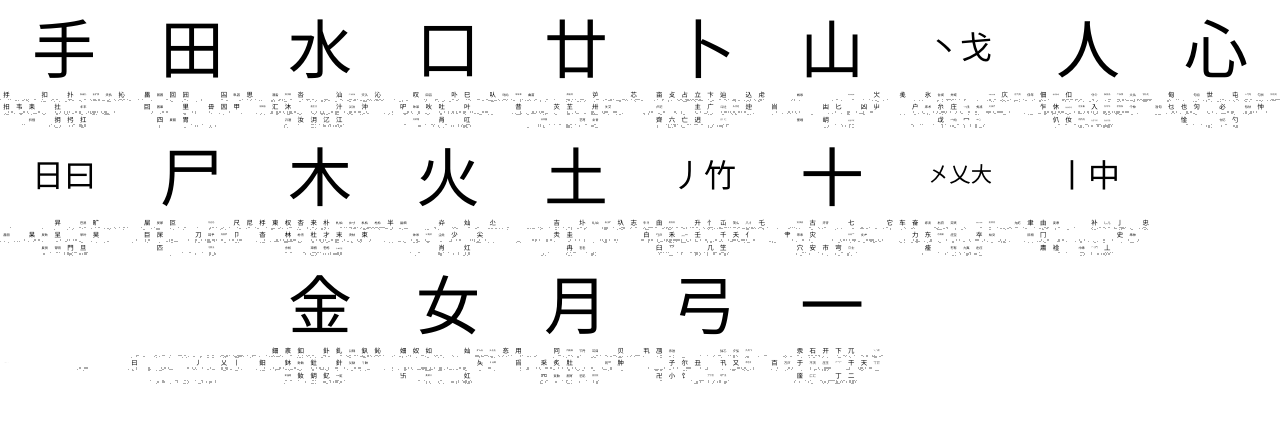
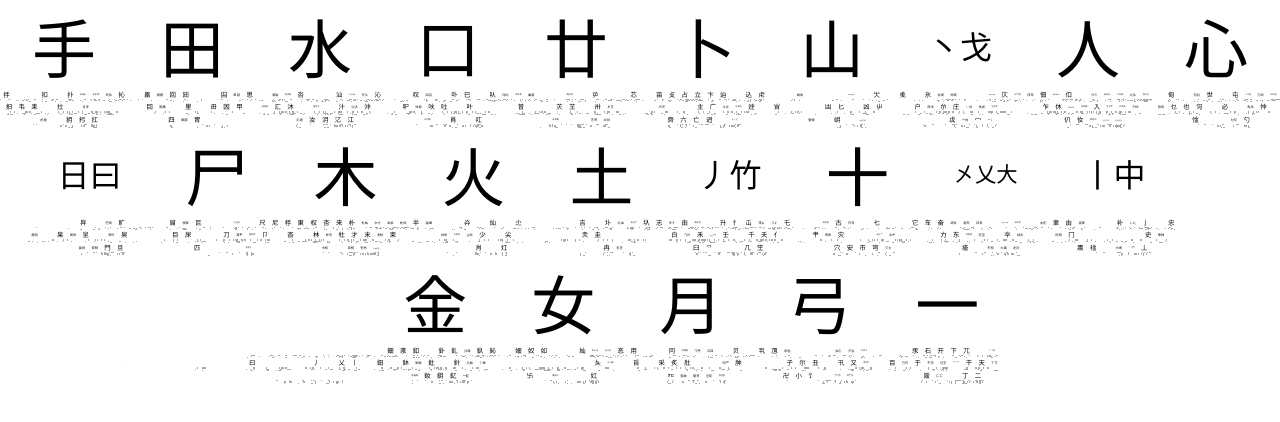
Before and after one commit to jcf120/cangjie-atlas, a React (Create React App) app: page / in a window 1280 px wide. Shown: the top 422 px of the page. Built offline with nearby package versions, Linux system fonts and the light colour scheme.

Commit message:
key row offsets

```diff
--- a/src/Layout.tsx
+++ b/src/Layout.tsx
@@ -60,6 +60,7 @@ export default function Layout({
         ))}
       </div>
       <div className={style.layoutRow} style={{ height: childWidth }}>
+        <div style={{ width: childWidth * 0.2, height: width }} />
         {row2Keys.map((key, idx) => (
           <Layout
             key={idx}
@@ -70,6 +71,7 @@ export default function Layout({
         ))}
       </div>
       <div className={style.layoutRow} style={{ height: childWidth }}>
+        <div style={{ width: childWidth * 0.9, height: width }} />
         {row3Keys.map((key, idx) => (
           <Layout
             key={idx}
```
